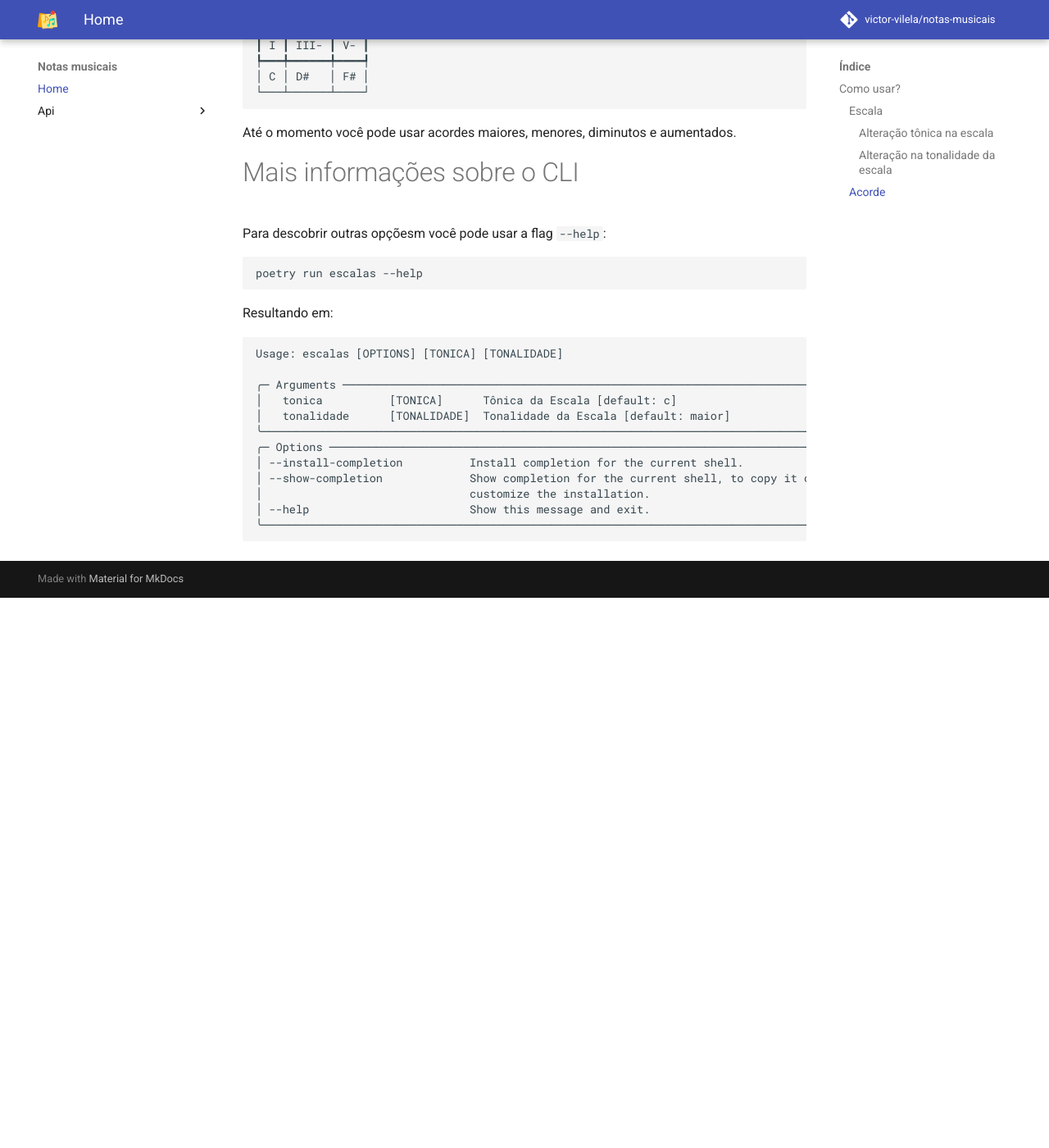
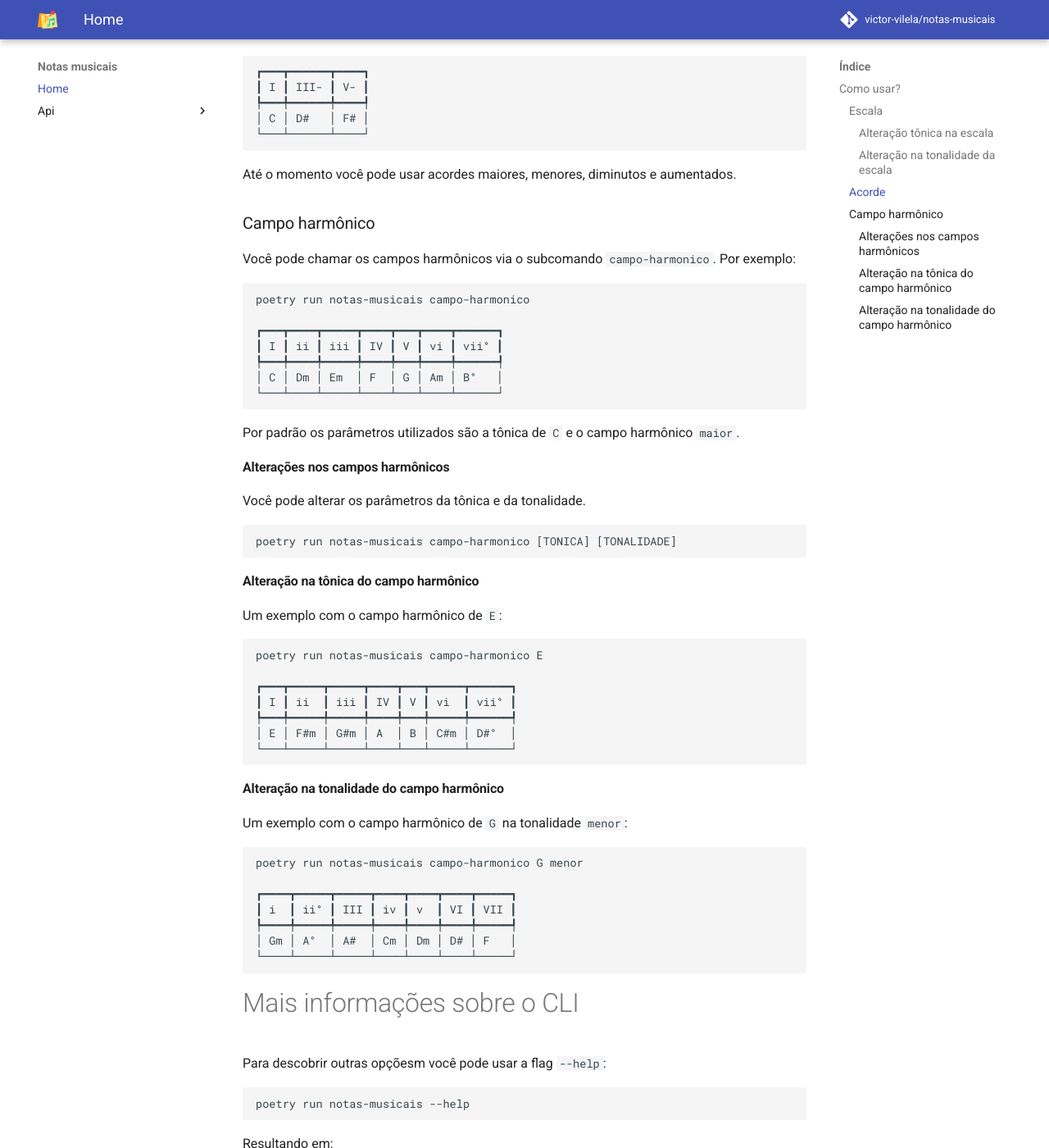
Before and after one commit to victor-vilela/notas-musicais, an MkDocs documentation site: the page built from docs/index.md, in a window 1280 px wide and 1400 px high, scrolled down 2028 px. Shown: the whole window at 82% size. Built offline with MkDocs 1.6.1 and Material for MkDocs 9.7.7, drawn with Linux system fonts in a browser that asks for light colours; comment, search, counter and statistics services are not loaded; before the commit the page ends 2757 px from its top, so only the background shows below that; some of the changed text lies outside the part shown.

Commit message:
Atualizacao da documentacao para adicionar o subcomando de campo harmonico

````diff
--- a/docs/index.md
+++ b/docs/index.md
@@ -1,9 +1,9 @@
 ![logo do projeto](assets/logo.png){width="200" .center}
 # Notas Musicais
 
-Notas musicais é um CLI para ajudar na formação de escalas e acordes
+Notas musicais é um CLI para ajudar na formação de escalas, acordes e campos harmônicos.
 
-Temos dois comandos disponíveis: `escala` e `acorde`
+Toda a aplicação é baseada em um comando chamado `notas-musicais`. Esse comando tem um subcomando relacionado a cada ação que a aplicação pode realizar. Como `escalas`, `acordes` e `campo-harmonico`.
 
 ## Como usar?
 
@@ -93,27 +93,92 @@
 
 Até o momento você pode usar acordes maiores, menores, diminutos e aumentados.
 
+### Campo harmônico
+
+Você pode chamar os campos harmônicos via o subcomando `campo-harmonico`. Por exemplo:
+
+```bash
+poetry run notas-musicais campo-harmonico
+
+┏━━━┳━━━━┳━━━━━┳━━━━┳━━━┳━━━━┳━━━━━━┓
+┃ I ┃ ii ┃ iii ┃ IV ┃ V ┃ vi ┃ vii° ┃
+┡━━━╇━━━━╇━━━━━╇━━━━╇━━━╇━━━━╇━━━━━━┩
+│ C │ Dm │ Em  │ F  │ G │ Am │ B°   │
+└───┴────┴─────┴────┴───┴────┴──────┘
+```
+
+Por padrão os parâmetros utilizados são a tônica de `C` e o campo harmônico `maior`.
+
+#### Alterações nos campos harmônicos
+
+Você pode alterar os parâmetros da tônica e da tonalidade.
+
+```bash
+poetry run notas-musicais campo-harmonico [TONICA] [TONALIDADE]
+```
+
+#### Alteração na tônica do campo harmônico
+
+Um exemplo com o campo harmônico de `E`:
+
+```bash
+poetry run notas-musicais campo-harmonico E
+
+┏━━━┳━━━━━┳━━━━━┳━━━━┳━━━┳━━━━━┳━━━━━━┓
+┃ I ┃ ii  ┃ iii ┃ IV ┃ V ┃ vi  ┃ vii° ┃
+┡━━━╇━━━━━╇━━━━━╇━━━━╇━━━╇━━━━━╇━━━━━━┩
+│ E │ F#m │ G#m │ A  │ B │ C#m │ D#°  │
+└───┴─────┴─────┴────┴───┴─────┴──────┘
+```
+
+#### Alteração na tonalidade do campo harmônico
+
+Um exemplo com o campo harmônico de `G` na tonalidade `menor`:
+
+```bash
+poetry run notas-musicais campo-harmonico G menor
+
+┏━━━━┳━━━━━┳━━━━━┳━━━━┳━━━━┳━━━━┳━━━━━┓
+┃ i  ┃ ii° ┃ III ┃ iv ┃ v  ┃ VI ┃ VII ┃
+┡━━━━╇━━━━━╇━━━━━╇━━━━╇━━━━╇━━━━╇━━━━━┩
+│ Gm │ A°  │ A#  │ Cm │ Dm │ D# │ F   │
+└────┴─────┴─────┴────┴────┴────┴─────┘
+```
+
 # Mais informações sobre o CLI
 
 Para descobrir outras opçõesm você pode usar a flag `--help`:
 
 ```bash
-poetry run escalas --help
+poetry run notas-musicais --help
 ```
 
 Resultando em:
 
 ```
-Usage: escalas [OPTIONS] [TONICA] [TONALIDADE]
+Usage: notas-musicais [OPTIONS] [TONICA] [TONALIDADE]
 
-╭─ Arguments ─────────────────────────────────────────────────────────────────────────────╮
-│   tonica          [TONICA]      Tônica da Escala [default: c]                           │
-│   tonalidade      [TONALIDADE]  Tonalidade da Escala [default: maior]                   │
-╰─────────────────────────────────────────────────────────────────────────────────────────╯
-╭─ Options ───────────────────────────────────────────────────────────────────────────────╮
-│ --install-completion          Install completion for the current shell.                 │
-│ --show-completion             Show completion for the current shell, to copy it or      │
-│                               customize the installation.                               │
-│ --help                        Show this message and exit.                               │
-╰─────────────────────────────────────────────────────────────────────────────────────────╯
+╭─ Commands ─────────────────────────────────────────────────────────────────────╮
+│ acorde                                                                         │
+│ campo-harmonico                                                                │
+│ escala                                                                         │
+╰────────────────────────────────────────────────────────────────────────────────╯
 ```
+
+## Mais informações sobre os subcomandos
+
+As informações sobre os subcomandos podem ser acessadas usando a flag `--help` após o nome do parâmetro. Um exemplo:
+
+```bash
+poetry run notas-musicais campo-harmonico --help
+
+ Usage: notas-musicais campo-harmonico [OPTIONS] [TONICA] [TONALIDADE]
+
+╭─ Arguments ────────────────────────────────────────────────────────────────────╮
+│   tonica          [TONICA]      Tônica do campo harmônico [default: C]         │
+│   tonalidade      [TONALIDADE]  Tonalidade do campo harmônico [default: maior] │
+╰────────────────────────────────────────────────────────────────────────────────╯
+╭─ Options ──────────────────────────────────────────────────────────────────────╮
+│ --help          Show this message and exit.                                    │
+╰────────────────────────────────────────────────────────────────────────────────╯
+```
````
